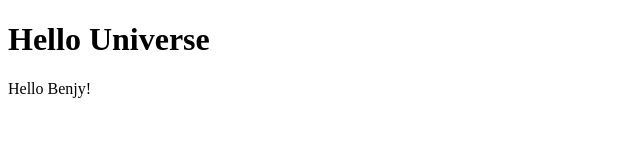
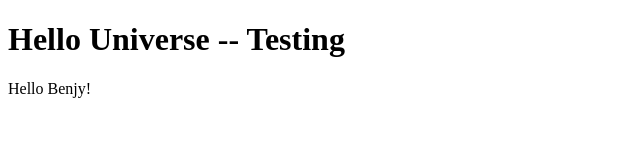
Before and after one commit to b-rosen/ELEN4010, a plain HTML site: page index.html in a window 1280 px wide. Shown: the whole page, without its empty margins (0-640 px from the left). Drawn offline with Linux system fonts and the light colour scheme.

```diff
--- a/index.html
+++ b/index.html
@@ -5,7 +5,7 @@
 	<meta charset="utf-8" />
 </head>
 <body>
-	<h1>Hello Universe</h1>
+	<h1>Hello Universe -- Testing </h1>
 	<p>
 	Hello Benjy!
 	</p>
```
